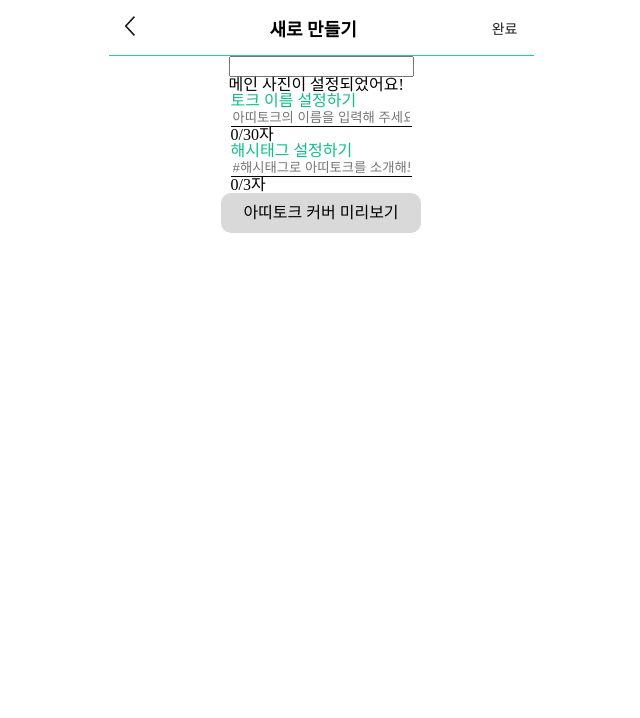
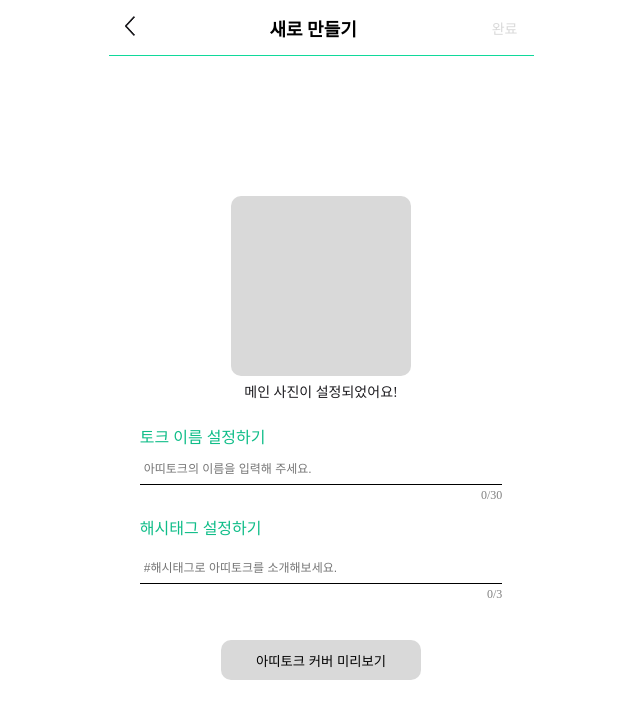
Before and after one commit to ATTI-UMC/ATTI-frontend, a React (Vite) app: page /atti/new-chat in a window 1280 px wide. Shown: the top 718 px of the page, without its empty margins (319-959 px from the left). Built offline with nearby package versions, Linux system fonts and the light colour scheme.

Commit message:
attitalk-ui: 모달 추가, recommend 리팩토링

```diff
--- a/src/components/attitalk/TalkHeader.jsx
+++ b/src/components/attitalk/TalkHeader.jsx
@@ -2,7 +2,7 @@ import styled from "styled-components";
 import { useNavigate } from "react-router-dom";
 import backBtn from "../../assets/images/backBtn.png";
 
-const TalkHeader = ({ title }) => {
+const TalkHeader = ({ title, disabled, onComplete }) => {
   const nav = useNavigate();
 
   return (
@@ -11,7 +11,12 @@ const TalkHeader = ({ title }) => {
         <BackButtonImg src={backBtn} alt="Back" />
       </BackBtn>
       <Title>{title}</Title>
-      <Complete>완료</Complete>
+      <Complete
+        onClick={!disabled ? onComplete : undefined}
+        disabled={disabled}
+      >
+        완료
+      </Complete>
     </HeaderContainer>
   );
 };
@@ -53,4 +58,9 @@ const Complete = styled.div`
   font-size: 14px;
   color: #1c1b1f;
   margin-top: 5px;
+  background: none;
+  border: none;
+  cursor: ${(props) => (props.disabled ? "not-allowed" : "pointer")};
+  pointer-events: ${(props) => (props.disabled ? "none" : "auto")};
+  color: ${(props) => (props.disabled ? "#d9d9d9" : "#0fbd88")};
 `;
--- /dev/null
+++ b/src/components/attitalk/new/HashtagInput.jsx
@@ -0,0 +1,81 @@
+import React, { useState } from "react";
+import styled from "styled-components";
+
+const HashtagInput = ({ placeholder, onChange, limit }) => {
+  const [hashtags, setHashtags] = useState([]);
+  const [inputValue, setInputValue] = useState("");
+
+  const handleInputChange = (e) => {
+    setInputValue(e.target.value);
+  };
+
+  const handleKeyDown = (e) => {
+    if (e.key === " " || e.key === "Enter") {
+      e.preventDefault();
+      const trimmedValue = inputValue.trim(); // 앞뒤 공백 제거
+      if (trimmedValue && hashtags.length < limit) {
+        const newHashtags = [...hashtags, trimmedValue];
+        setHashtags(newHashtags);
+        setInputValue(""); // 해시태그 등록 후 inputValue 초기화
+        onChange(newHashtags); // 해시태그 배열을 부모 컴포넌트에 전달
+      }
+    }
+  };
+
+  const removeHashtag = (indexToRemove) => {
+    const newHashtags = hashtags.filter((_, index) => index !== indexToRemove);
+    setHashtags(newHashtags);
+    onChange(newHashtags); // 해시태그 배열을 부모 컴포넌트에 전달
+  };
+
+  return (
+    <Container>
+      <HashtagContainer>
+        {hashtags.map((hashtag, index) => (
+          <Hashtag key={index} onClick={() => removeHashtag(index)}>
+            # {hashtag} &times;
+          </Hashtag>
+        ))}
+      </HashtagContainer>
+      <Input
+        type="text"
+        value={inputValue}
+        onChange={handleInputChange}
+        onKeyDown={handleKeyDown}
+        placeholder={placeholder}
+      />
+    </Container>
+  );
+};
+
+export default HashtagInput;
+
+const Container = styled.div`
+  display: flex;
+  flex-direction: column;
+  width: 100%;
+`;
+
+const HashtagContainer = styled.div`
+  display: flex;
+  flex-wrap: wrap;
+  margin-bottom: 8px;
+`;
+
+const Hashtag = styled.div`
+  background-color: #0fbd88;
+  color: white;
+  padding: 5px 10px;
+  margin: 4px;
+  border-radius: 15px;
+  cursor: pointer;
+  font-size: 12px;
+`;
+
+const Input = styled.input`
+  border: none;
+  border-bottom: 1px solid black;
+  padding: 8px 4px;
+  font-size: 12px;
+  outline: none;
+`;
--- a/src/components/attitalk/new/ImageInputField.jsx
+++ b/src/components/attitalk/new/ImageInputField.jsx
@@ -1,5 +1,6 @@
 import styled from "styled-components";
 import React, { useEffect, useState } from "react";
+import default_picture from "../../../assets/images/default_picture.png";
 
 const ImageInputField = () => {
   const [isImageExist, setIsImageExist] = useState(false);
@@ -13,7 +14,9 @@ const ImageInputField = () => {
 
   return (
     <Container>
-      <Input />
+      <InputBox>
+        <Input src={default_picture} />
+      </InputBox>
       <Text>{imageText}</Text>
     </Container>
   );
@@ -24,8 +27,28 @@ export default ImageInputField;
 const Container = styled.div`
   display: flex;
   flex-direction: column;
+  justify-content: center;
+  align-items: center;
+  margin: 20px;
 `;
 
-const Input = styled.input``;
+const InputBox = styled.div`
+  width: 180px;
+  height: 180px;
+  border-radius: 10px;
+  background-color: #d9d9d9;
+  margin-bottom: 10px;
+`;
 
-const Text = styled.div``;
+const Input = styled.input`
+  display: none;
+  width: 180px;
+  height: 180px;
+  border: none;
+`;
+
+const Text = styled.div`
+  font-size: 14px;
+  color: #1c1b1f;
+  margin-bottom: 10px;
+`;
--- a/src/components/attitalk/new/Preview.jsx
+++ b/src/components/attitalk/new/Preview.jsx
@@ -1,7 +1,129 @@
 import styled from "styled-components";
+import React, { useRef } from "react";
+import Recommend from "../main/Recommend";
 
-const Preview = () => {
-  return <h1>Preview</h1>;
+const Preview = ({ objectList, show, onClose }) => {
+  const modalRef = useRef();
+
+  const handleOverlayClick = (e) => {
+    if (modalRef.current && !modalRef.current.contains(e.target)) {
+      onClose();
+    }
+  };
+  return (
+    <>
+      {show && (
+        <Overlay onClick={handleOverlayClick}>
+          <ModalContainer ref={modalRef}>
+            <CloseButton onClick={onClose}>&times;</CloseButton>
+            <Wrapper>
+              <ImageWrapper>
+                <Image />
+              </ImageWrapper>
+              <TextWrapper>
+                <Title>{objectList.title}</Title>
+                <Description>{objectList.description}</Description>
+                <HashTagContainer>
+                  {objectList.tagList.map((elm, idx) => (
+                    <HashTag key={idx}># {elm}</HashTag>
+                  ))}
+                </HashTagContainer>
+              </TextWrapper>
+            </Wrapper>
+          </ModalContainer>
+        </Overlay>
+      )}
+    </>
+  );
 };
 
 export default Preview;
+
+const Overlay = styled.div`
+  position: fixed;
+  top: 0;
+  left: 0;
+  right: 0;
+  bottom: 0;
+  background: rgba(0, 0, 0, 0.5);
+  display: flex;
+  justify-content: center;
+  align-items: center;
+`;
+
+const ModalContainer = styled.div`
+  display: flex;
+  flex-direction: column;
+  width: 80%;
+  padding: 20px;
+  max-width: 400px; //임시
+  position: relative;
+  justify-content: center;
+  align-items: center;
+  background-color: #b8e581;
+  border-radius: 5px;
+  box-shadow: 0px 4px 4px 0px rgba(0, 0, 0, 0.25);
+  margin-bottom: 10px;
+  gap: 10px;
+`;
+
+const CloseButton = styled.button`
+  position: absolute;
+  top: 5px;
+  right: 5px;
+  background: none;
+  border: none;
+  font-size: 30px;
+  cursor: pointer;
+  color: white;
+  margin-bottom: 10px;
+`;
+
+const Image = styled.img``;
+
+const ImageWrapper = styled.div`
+  display: flex;
+  justify-content: center;
+  align-items: center;
+  width: 80px;
+  height: 80px;
+  border-radius: 10px;
+  background-color: white;
+`;
+
+const TextWrapper = styled.div`
+  display: flex;
+  flex-direction: column;
+`;
+
+const Title = styled.div`
+  color: white;
+  border-bottom: 1px solid white;
+  padding: 5px;
+  margin-bottom: 10px;
+`;
+
+const Description = styled.div`
+  color: white;
+  margin-bottom: 10px;
+`;
+
+const HashTagContainer = styled.div`
+  display: flex;
+  gap: 10px;
+`;
+
+const HashTag = styled.div`
+  font-size: 10px;
+  font-weight: 300;
+  border-radius: 5px;
+  background-color: white;
+  padding: 5px;
+`;
+
+const Wrapper = styled.div`
+  display: flex;
+  justify-content: center;
+  align-items: center;
+  gap: 20px;
+`;
--- a/src/components/attitalk/new/SettingField.jsx
+++ b/src/components/attitalk/new/SettingField.jsx
@@ -1,20 +1,39 @@
 import styled from "styled-components";
-import React, { useState } from "react";
+import React from "react";
+import HashtagInput from "./HashtagInput";
 
-const SettingField = ({ title, description, limit }) => {
-  const [inputCount, setInputCount] = useState(0);
-
-  const onInputHandler = (e) => {
-    setInputCount(e.target.value.length);
+const SettingField = ({
+  title,
+  description,
+  limit,
+  isHashtag,
+  value,
+  onChange,
+  length,
+}) => {
+  const onInputHandler = (inputValue) => {
+    onChange(inputValue);
   };
 
   return (
     <Container>
       <Title>{title}</Title>
-      <Input onChange={onInputHandler} placeholder={description}></Input>
+      {isHashtag ? (
+        <HashtagInput
+          onChange={onInputHandler}
+          placeholder={description}
+          limit={limit}
+        />
+      ) : (
+        <Input
+          value={value}
+          onChange={(e) => onInputHandler(e.target.value)}
+          placeholder={description}
+        />
+      )}
       <InputCount>
         <Count>
-          {inputCount}/{limit}자
+          {isHashtag ? `${length}/${limit}` : `${value.length}/${limit}`}
         </Count>
       </InputCount>
     </Container>
@@ -26,19 +45,30 @@ export default SettingField;
 const Container = styled.div`
   display: flex;
   flex-direction: column;
+  margin-bottom: 20px;
+  width: 100%;
 `;
 
 const Title = styled.div`
   font-weight: 500;
   font-size: 16px;
   color: #0fbd88;
+  margin-bottom: 8px;
 `;
 
 const Input = styled.input`
   border: none;
   border-bottom: 1px solid black;
+  padding: 8px 4px;
+  font-size: 12px;
+  outline: none;
 `;
 
-const InputCount = styled.p``;
+const InputCount = styled.p`
+  font-size: 12px;
+  color: gray;
+  text-align: right;
+  margin-top: 4px;
+`;
 
 const Count = styled.span``;
--- a/src/pages/attitalk/Newchat.jsx
+++ b/src/pages/attitalk/Newchat.jsx
@@ -2,23 +2,71 @@ import styled from "styled-components";
 import TalkHeader from "../../components/attitalk/TalkHeader";
 import ImageInputField from "../../components/attitalk/new/ImageInputField";
 import SettingField from "../../components/attitalk/new/SettingField";
+import { useEffect, useState } from "react";
+import Preview from "../../components/attitalk/new/Preview";
 
 const Newchat = () => {
+  const [name, setName] = useState("");
+  const [hashtags, setHashtags] = useState("");
+  const [showModal, setShowModal] = useState(false);
+
+  useEffect(() => {
+    console.log(hashtags);
+  }, [hashtags]);
+
+  const handleClick = () => {
+    setShowModal(!showModal);
+  };
+
+  const handleCompleteButton = () => {
+    if (!isButtonDisabled) {
+      console.log("api 통신하겠삼");
+    }
+  };
+
+  let previewData = {
+    title: "ENFP의 아띠토크",
+    description: name,
+    tagList: hashtags,
+  };
+
+  const isButtonDisabled = !name || hashtags.length === 0;
+
   return (
     <Container>
-      <TalkHeader title={"새로 만들기"} />
+      <TalkHeader
+        title={"새로 만들기"}
+        disabled={isButtonDisabled}
+        onComplete={handleCompleteButton}
+      />
+      <Wrapper>
         <ImageInputField />
         <SettingField
           title={"토크 이름 설정하기"}
           description={"아띠토크의 이름을 입력해 주세요."}
           limit={30}
+          isHashtag={false}
+          value={name}
+          onChange={setName}
         />
         <SettingField
           title={"해시태그 설정하기"}
           description={"#해시태그로 아띠토크를 소개해보세요."}
           limit={3}
+          isHashtag={true}
+          value={hashtags}
+          onChange={setHashtags}
+          length={hashtags.length}
         />
-      <Button>아띠토크 커버 미리보기</Button>
+        <Button onClick={handleClick} disabled={isButtonDisabled}>
+          아띠토크 커버 미리보기
+        </Button>
+        <Preview
+          objectList={previewData}
+          show={showModal}
+          onClose={handleClick}
+        />
+      </Wrapper>
     </Container>
   );
 };
@@ -29,16 +77,31 @@ const Container = styled.div`
   display: flex;
   flex-direction: column;
   width: 100%;
+  height: 100vh;
   justify-content: center;
   align-items: center;
 `;
 
-const Button = styled.div`
+const Button = styled.button`
   display: flex;
   align-items: center;
   justify-content: center;
   width: 200px;
   height: 40px;
-  background-color: #d9d9d9;
+  background-color: ${(props) => (props.disabled ? "#d9d9d9" : "#E7E885")};
   border-radius: 10px;
+  border: none;
+  color: black;
+  cursor: ${(props) => (props.disabled ? "not-allowed" : "pointer")};
+  margin: 20px 0 0 0;
 `;
+
+const Wrapper = styled.div`
+  display: flex;
+  flex-direction: column;
+  width: 90%;
+  height: 100%;
+  padding: 10px;
+  justify-content: center;
+  align-items: center;
+`;
```
Also changed, not shown: src/components/attitalk/main/Recommend.jsx (+6 -7 lines), src/pages/attitalk/Attitalk.jsx (+6 -1 lines), src/assets/images/default_picture.png (added). Lines whose indentation alone changed are shown as unchanged.
